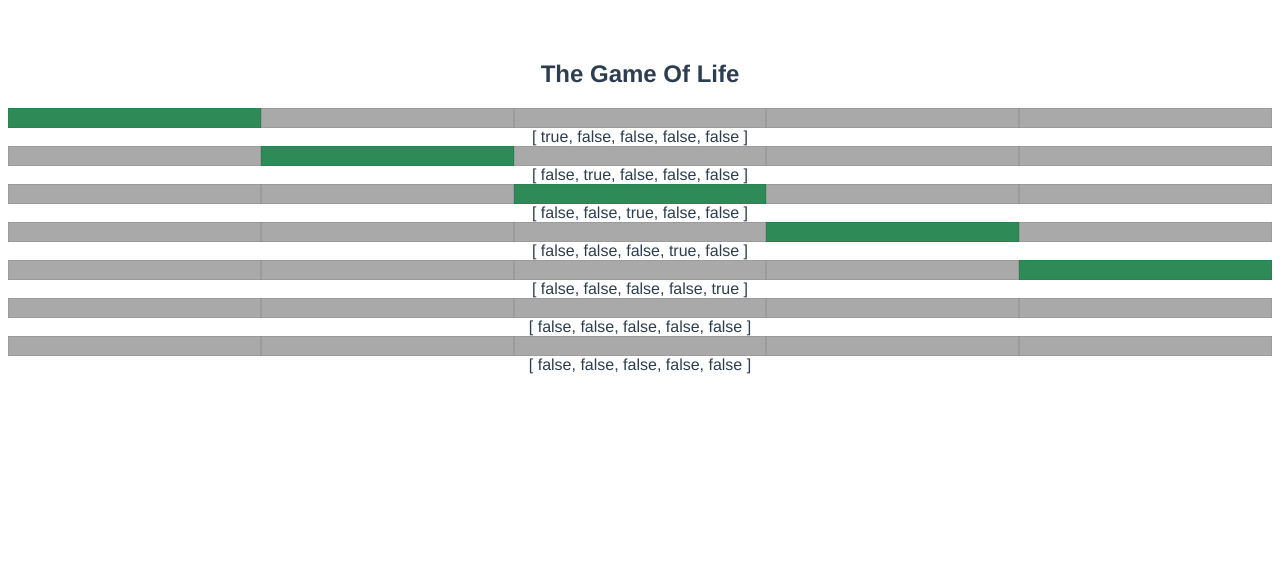
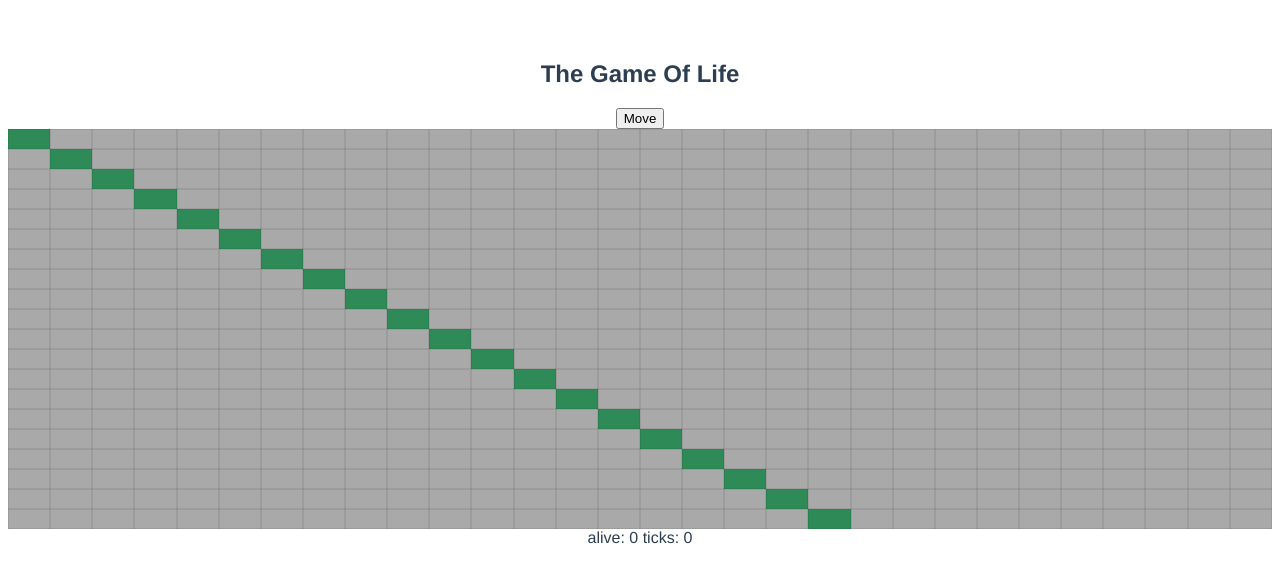
Before and after one commit to Nerio2/The-Game-of-Life, a Vue app in the folder tgol/: page / in a window 1280 px wide. Shown: the top 582 px of the page. Built offline with nearby package versions, Linux system fonts and the light colour scheme.

Commit message:
algorithm done

```diff
--- a/tgol/src/App.vue
+++ b/tgol/src/App.vue
@@ -14,8 +14,8 @@ export default {
   },
   data() {
     return {
-      rows: 7,
-      cols: 5
+      rows: 20,
+      cols: 30
     }
   }
 }
--- a/tgol/src/components/TheGameOfLife.vue
+++ b/tgol/src/components/TheGameOfLife.vue
@@ -1,11 +1,16 @@
 <template>
     <div id="TheGameOfLife">
         <h2>The Game Of Life</h2>
-        <section v-bind:key="y" class="row" v-for="y in rows" @click="move(2,y)">
-            <TheGameOfLifeUnit v-bind:style="{'width':unit_width+'%'}" v-bind:key="x" v-for="x in cols"
-                               v-on:click="move(x,y)" :alive="status[y-1][x-1]"></TheGameOfLifeUnit>
-            {{status[y-1]}}
+        <button @click="move()">Move</button>
+        <section v-bind:key="y" class="row" id="row" v-for="y in rows">
+            <section class="tgolUnit" v-bind:key="x" v-for="x in cols" @click="change(x,y)"
+                     v-bind:style="{'width':unit_width+'%','height':unit_height+'px'}">
+                <TheGameOfLifeUnit :alive="status[y-1][x-1]">{{getNeighbours(x-1,y-1)}}</TheGameOfLifeUnit>
+
+            </section>
         </section>
+        alive: {{alive}}
+        ticks: {{ticks}}
     </div>
 </template>
 
@@ -24,15 +29,53 @@
         data() {
             return {
                 unit_width: (100 / this.cols),
+                unit_height: 20,
                 status: [],
-                prevStatus: []
+                alive: 0,
+                ticks:0
             }
         },
         methods: {
-            move(x, y) {
-                this.status.z[x - 1] = !this.status.z[x - 1];
-                let z=y-1
-                alert(this.status.z[x - 1]);
+            change(x, y) {
+                this.status[y - 1][x - 1] = !this.status[y - 1][x - 1];
+                this.alive = 0;
+                this.status.forEach((row) => {
+                    row.forEach((col) => {
+                        if (col === true) this.alive++;
+                    });
+                });
+            },
+            move() {
+                this.ticks++;
+                let nextStatus=[];
+                for (let y = 0; y < this.rows; y++) {
+                    nextStatus.push([]);
+                    for (let x = 0; x < this.cols; x++) {
+                        if (this.status[y][x]) {
+                            nextStatus[y].push(!(this.getNeighbours(x, y) > 3 || this.getNeighbours(x, y) < 2));
+                        } else {
+                            nextStatus[y].push((this.getNeighbours(x, y) === 3));
+                        }
+                    }
+                }
+                this.status = nextStatus;
+                this.alive = 0;
+                for (let y = 0; y < this.rows; y++) {
+                    for (let x = 0; x < this.cols; x++) {
+                        if (this.status[y][x] === true)
+                            this.alive++;
+                    }
+                }
+            },
+            getNeighbours(x, y) {
+                let count = 0;
+                for (let i = -1; i <= 1; i++) {
+                    for (let j = -1; j <= 1; j++) {
+                        if ((y + i >= 0 && y + i < this.rows) && (x + j >= 0 && x + j < this.cols) && this.status[y + i][x + j] && (i !== 0 || j !== 0))
+                            count++;
+                    }
+                }
+                return count;
             }
         },
         created() {
@@ -51,4 +94,7 @@
 </script>
 
 <style lang="scss" scoped>
+    .tgolUnit {
+        float: left;
+    }
 </style>
--- a/tgol/src/components/TheGameOfLifeUnit.vue
+++ b/tgol/src/components/TheGameOfLifeUnit.vue
@@ -25,9 +25,9 @@
 </script>
 <style scoped>
     #TheGameOfLifeUnit {
-        float: left;
-        height: 20px;
+        height: 100%;
         box-shadow: inset 0px 0px 1px 0px rgba(0, 0, 0, 0.75);
+        width:100%;
     }
 
     .life {
```
